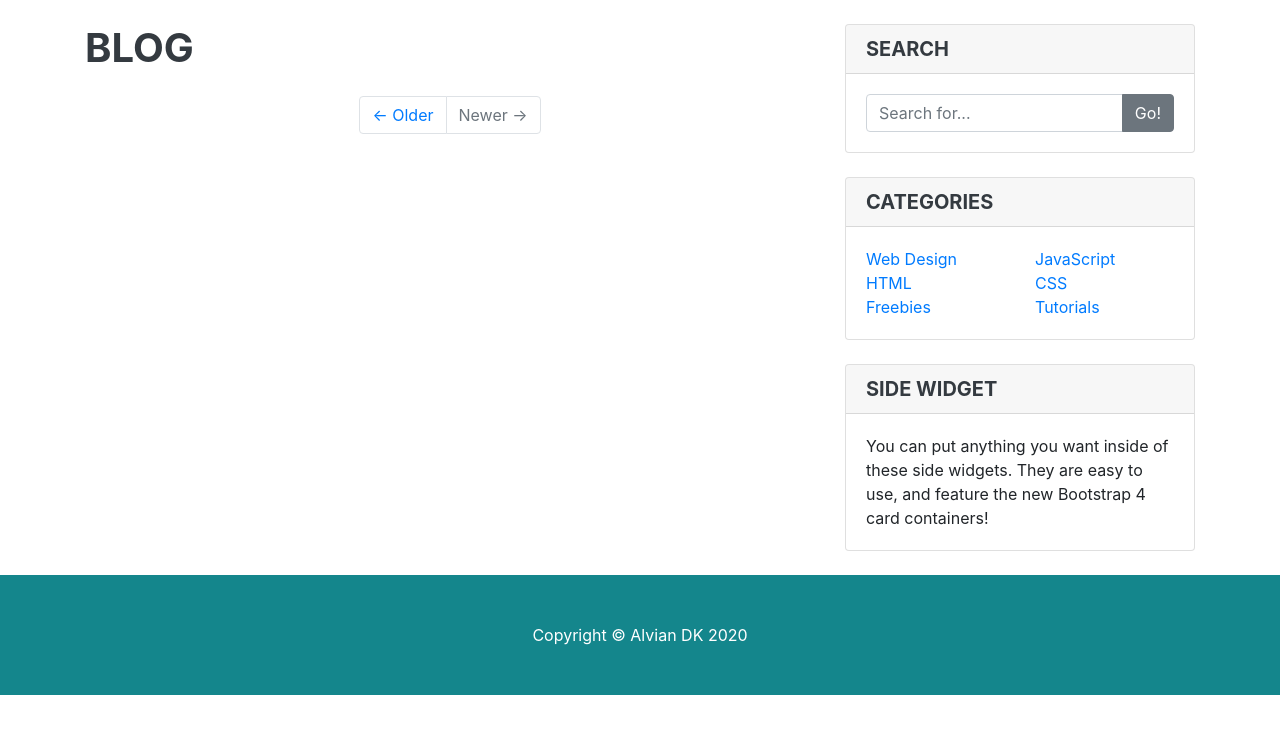
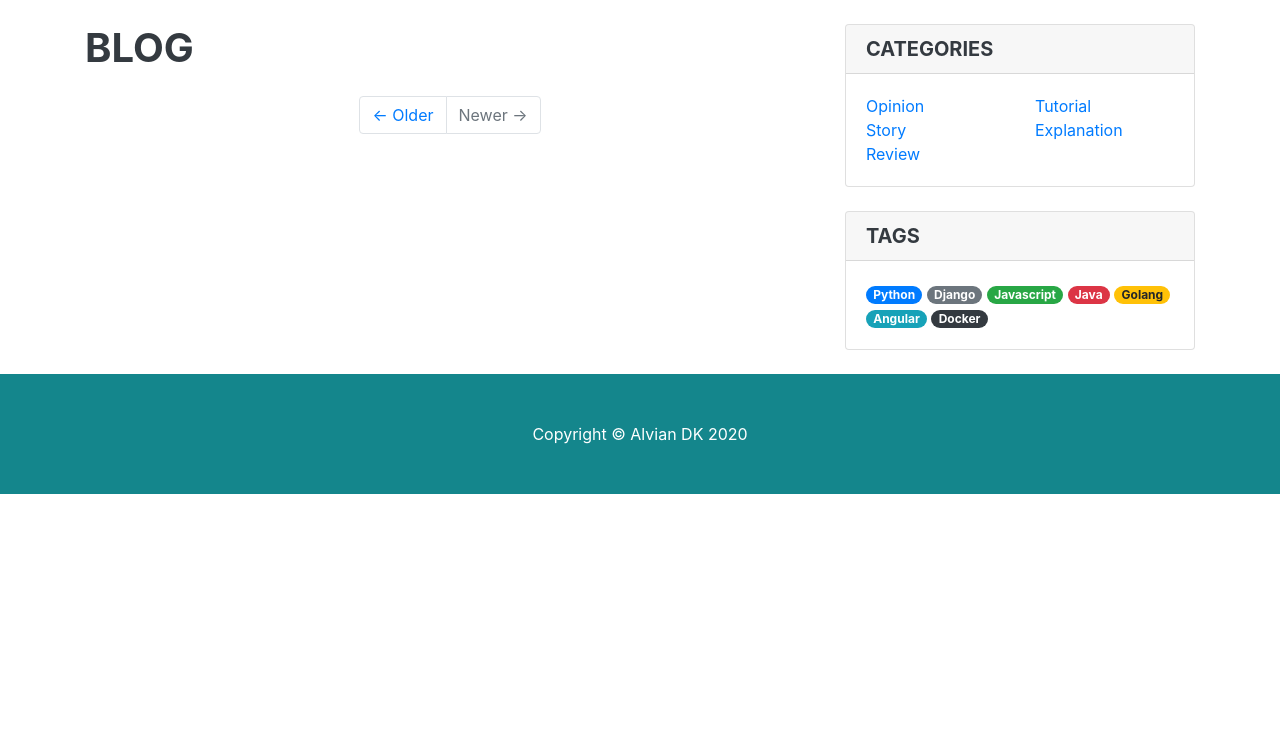
Before and after one commit to alviandk/personal_website, a Django app: page /blog/ in a window 1280 px wide. Shown: the part 56-800 px from the top of the page. Run offline with Django 3.2, Linux system fonts and the light colour scheme; data that the repository does not hold is empty; some libraries are stand-ins or nearby versions; some web fonts are replaced.

Commit message:
side widget blog

```diff
--- a/templates/component/side_widget_blog.html
+++ b/templates/component/side_widget_blog.html
@@ -1,7 +1,7 @@
 <div class="col-md-4">
 
     <!-- Search Widget -->
-    <div class="card my-4">
+    <!-- <div class="card my-4">
       <h5 class="card-header">Search</h5>
       <div class="card-body">
         <div class="input-group">
@@ -11,7 +11,7 @@
           </span>
         </div>
       </div>
-    </div>
+    </div> -->
 
     <!-- Categories Widget -->
     <div class="card my-4">
@@ -21,26 +21,23 @@
           <div class="col-lg-6">
             <ul class="list-unstyled mb-0">
               <li>
-                <a href="#">Web Design</a>
+                <a href="#">Opinion</a>
               </li>
               <li>
-                <a href="#">HTML</a>
+                <a href="#">Story</a>
               </li>
               <li>
-                <a href="#">Freebies</a>
+                <a href="#">Review</a>
               </li>
             </ul>
           </div>
           <div class="col-lg-6">
             <ul class="list-unstyled mb-0">
               <li>
-                <a href="#">JavaScript</a>
+                <a href="#">Tutorial</a>
               </li>
               <li>
-                <a href="#">CSS</a>
-              </li>
-              <li>
-                <a href="#">Tutorials</a>
+                <a href="#">Explanation</a>
               </li>
             </ul>
           </div>
@@ -50,9 +47,15 @@
 
     <!-- Side Widget -->
     <div class="card my-4">
-      <h5 class="card-header">Side Widget</h5>
+      <h5 class="card-header">Tags</h5>
       <div class="card-body">
-        You can put anything you want inside of these side widgets. They are easy to use, and feature the new Bootstrap 4 card containers!
+        <span class="badge badge-pill badge-primary">Python</span>
+        <span class="badge badge-pill badge-secondary">Django</span>
+        <span class="badge badge-pill badge-success">Javascript</span>
+        <span class="badge badge-pill badge-danger">Java</span>
+        <span class="badge badge-pill badge-warning">Golang</span>
+        <span class="badge badge-pill badge-info">Angular</span>
+        <span class="badge badge-pill badge-dark">Docker</span>
       </div>
     </div>
 
```
